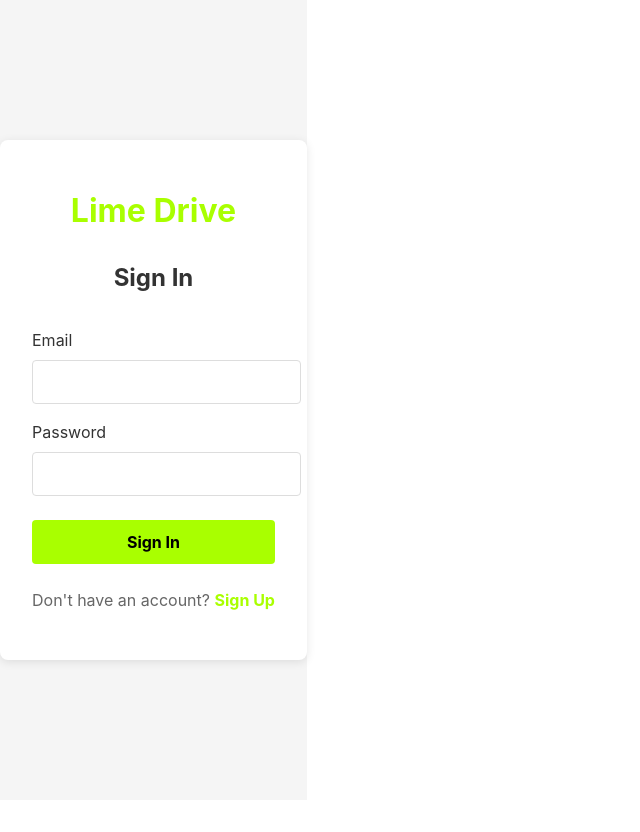
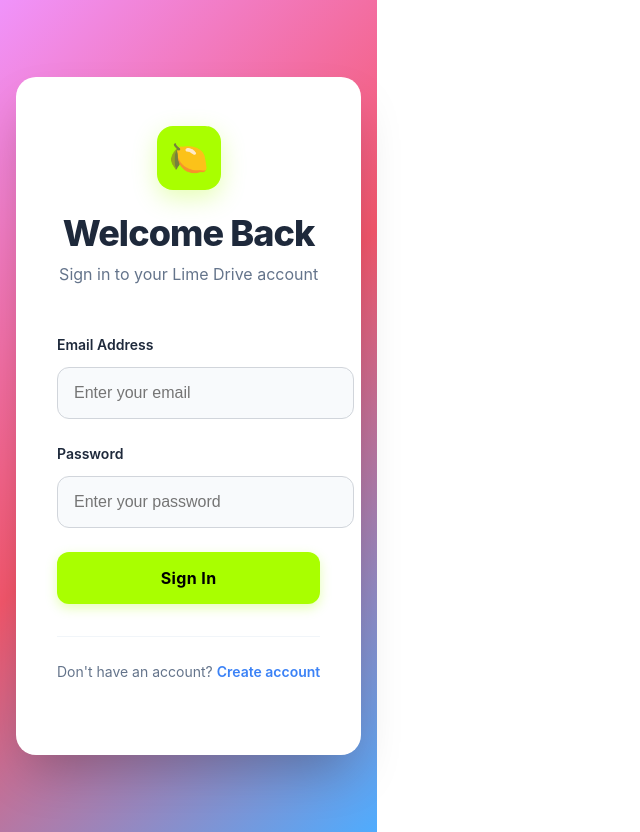
Before and after one commit to KarthikMallareddy/Lime-Drive, a React (Vite) app in the folder LimeDrive/: page /login in a window 1280 px wide. Shown: the whole page, without its empty margins (0-640 px from the left). Before the commit the page ends 800 px from the top, so only its background shows below. Built offline with nearby package versions, Linux system fonts and the light colour scheme; no server answers.

Commit message:
feat: Modernize Dashboard with professional UI design Complete Login page redesign with modern aesthetics

```diff
--- a/LimeDrive/src/pages/Dashboard.jsx
+++ b/LimeDrive/src/pages/Dashboard.jsx
@@ -18,39 +18,83 @@ export default function Dashboard() {
   return (
     <div style={{
       minHeight: '100vh',
-      backgroundColor: '#f5f5f5',
-      fontFamily: 'Inter, system-ui, Arial'
+      backgroundColor: '#f8fafc',
+      fontFamily: 'Inter, system-ui, -apple-system, BlinkMacSystemFont, sans-serif'
     }}>
       {/* Header */}
       <header style={{
         backgroundColor: 'white',
-        boxShadow: '0 1px 3px rgba(0,0,0,0.1)',
-        padding: '1rem 2rem',
+        boxShadow: '0 1px 3px 0 rgba(0, 0, 0, 0.1), 0 1px 2px 0 rgba(0, 0, 0, 0.06)',
+        padding: '1.5rem 2rem',
         display: 'flex',
         justifyContent: 'space-between',
-        alignItems: 'center'
+        alignItems: 'center',
+        borderBottom: '1px solid #e0e7ff'
       }}>
+        <div style={{ display: 'flex', alignItems: 'center', gap: '0.75rem' }}>
+          <div style={{
+            width: '32px',
+            height: '32px',
+            backgroundColor: '#A9FF00',
+            borderRadius: '8px',
+            display: 'flex',
+            alignItems: 'center',
+            justifyContent: 'center',
+            fontSize: '1.25rem'
+          }}>
+            🍋
+          </div>
           <h1 style={{
-          color: '#A9FF00',
+            color: '#1e293b',
             margin: 0,
-          fontSize: '1.5rem'
+            fontSize: '1.75rem',
+            fontWeight: '700',
+            letterSpacing: '-0.025em'
           }}>
             Lime Drive
           </h1>
+        </div>
 
-        <div style={{ display: 'flex', alignItems: 'center', gap: '1rem' }}>
-          <span style={{ color: '#666' }}>
+        <div style={{ display: 'flex', alignItems: 'center', gap: '1.5rem' }}>
+          <div style={{ display: 'flex', alignItems: 'center', gap: '0.75rem' }}>
+            <div style={{
+              width: '32px',
+              height: '32px',
+              backgroundColor: '#3b82f6',
+              borderRadius: '50%',
+              display: 'flex',
+              alignItems: 'center',
+              justifyContent: 'center',
+              fontSize: '0.875rem',
+              fontWeight: '600',
+              color: 'white'
+            }}>
+              {user?.email?.[0]?.toUpperCase() || 'U'}
+            </div>
+            <span style={{ color: '#64748b', fontSize: '0.875rem', fontWeight: '500' }}>
               {user?.email}
             </span>
+          </div>
           <button
             onClick={handleSignOut}
             style={{
               backgroundColor: 'transparent',
-              border: '1px solid #ddd',
-              padding: '0.5rem 1rem',
-              borderRadius: '4px',
+              border: '1px solid #d1d5db',
+              padding: '0.625rem 1.25rem',
+              borderRadius: '8px',
               cursor: 'pointer',
-              color: '#666'
+              color: '#64748b',
+              fontSize: '0.875rem',
+              fontWeight: '500',
+              transition: 'all 0.2s ease-in-out'
+            }}
+            onMouseEnter={(e) => {
+              e.target.style.backgroundColor = '#f8fafc'
+              e.target.style.borderColor = '#9ca3af'
+            }}
+            onMouseLeave={(e) => {
+              e.target.style.backgroundColor = 'transparent'
+              e.target.style.borderColor = '#d1d5db'
             }}
           >
             Sign Out
@@ -59,30 +103,42 @@ export default function Dashboard() {
       </header>
 
       {/* Main Content */}
-      <main style={{ padding: '2rem' }}>
+      <main style={{
+        padding: '2rem',
+        maxWidth: '1200px',
+        margin: '0 auto'
+      }}>
         <div style={{
           backgroundColor: 'white',
-          borderRadius: '8px',
-          padding: '2rem',
-          boxShadow: '0 1px 3px rgba(0,0,0,0.1)'
+          borderRadius: '16px',
+          padding: '2.5rem',
+          boxShadow: '0 1px 3px 0 rgba(0, 0, 0, 0.1), 0 1px 2px 0 rgba(0, 0, 0, 0.06)',
+          border: '1px solid #e0e7ff'
         }}>
+          <div style={{ marginBottom: '3rem' }}>
             <h2 style={{
               marginTop: 0,
               marginBottom: '1rem',
-            color: '#333'
+              color: '#1e293b',
+              fontSize: '2rem',
+              fontWeight: '700',
+              letterSpacing: '-0.025em'
             }}>
               Welcome to your Drive
             </h2>
 
             <p style={{
-            color: '#666',
-            marginBottom: '2rem'
+              color: '#64748b',
+              marginBottom: 0,
+              fontSize: '1.125rem',
+              lineHeight: '1.75'
             }}>
-            Your personal cloud storage is ready. Upload and manage your files securely.
+              Your personal cloud storage is ready. Upload and manage your files securely with advanced organization features.
             </p>
+          </div>
 
           {/* File Upload */}
-          <div style={{ marginBottom: '2rem' }}>
+          <div style={{ marginBottom: '2.5rem' }}>
             <UploadBox
               currentFolderId={currentFolderId}
               onUploadSuccess={() => setRefreshFiles(prev => prev + 1)}
--- a/LimeDrive/src/pages/Login.jsx
+++ b/LimeDrive/src/pages/Login.jsx
@@ -32,54 +32,90 @@ export default function Login() {
       display: 'flex',
       alignItems: 'center',
       justifyContent: 'center',
-      backgroundColor: '#f5f5f5',
-      fontFamily: 'Inter, system-ui, Arial'
+      backgroundColor: 'linear-gradient(135deg, #667eea 0%, #764ba2 100%)',
+      backgroundImage: 'linear-gradient(135deg, #f093fb 0%, #f5576c 50%, #4facfe 100%)',
+      fontFamily: 'Inter, system-ui, -apple-system, BlinkMacSystemFont, sans-serif',
+      padding: '1rem'
     }}>
       <div style={{
         backgroundColor: 'white',
-        padding: '2rem',
-        borderRadius: '8px',
-        boxShadow: '0 2px 10px rgba(0,0,0,0.1)',
+        padding: '3rem 2.5rem',
+        borderRadius: '20px',
+        boxShadow: '0 25px 50px -12px rgba(0, 0, 0, 0.25)',
         width: '100%',
-        maxWidth: '400px'
+        maxWidth: '420px',
+        border: '1px solid rgba(255, 255, 255, 0.1)',
+        backdropFilter: 'blur(16px)'
       }}>
+        <div style={{ textAlign: 'center', marginBottom: '3rem' }}>
+          <div style={{
+            width: '64px',
+            height: '64px',
+            backgroundColor: '#A9FF00',
+            borderRadius: '16px',
+            display: 'flex',
+            alignItems: 'center',
+            justifyContent: 'center',
+            fontSize: '2rem',
+            margin: '0 auto 1.5rem',
+            boxShadow: '0 8px 25px rgba(169, 255, 0, 0.3)'
+          }}>
+            🍋
+          </div>
           <h1 style={{
-          color: '#A9FF00',
-          textAlign: 'center',
-          marginBottom: '2rem',
-          fontSize: '2rem'
+            color: '#1e293b',
+            margin: '0 0 0.5rem 0',
+            fontSize: '2.25rem',
+            fontWeight: '800',
+            letterSpacing: '-0.025em'
           }}>
-          Lime Drive
+            Welcome Back
           </h1>
+          <p style={{
+            color: '#64748b',
+            fontSize: '1rem',
+            margin: 0
+          }}>
+            Sign in to your Lime Drive account
+          </p>
+        </div>
 
-        <h2 style={{
-          textAlign: 'center',
-          marginBottom: '2rem',
-          color: '#333'
-        }}>
-          Sign In
-        </h2>
-
-        <form onSubmit={handleSubmit}>
-          <div style={{ marginBottom: '1rem' }}>
+        <form onSubmit={handleSubmit} style={{ marginBottom: '2rem' }}>
+          <div style={{ marginBottom: '1.5rem' }}>
             <label style={{
               display: 'block',
-              marginBottom: '0.5rem',
-              color: '#333'
+              marginBottom: '0.75rem',
+              color: '#1e293b',
+              fontSize: '0.875rem',
+              fontWeight: '600'
             }}>
-              Email
+              Email Address
             </label>
             <input
               type="email"
               value={email}
               onChange={(e) => setEmail(e.target.value)}
               required
+              placeholder="Enter your email"
               style={{
                 width: '100%',
-                padding: '0.75rem',
-                border: '1px solid #ddd',
-                borderRadius: '4px',
-                fontSize: '1rem'
+                padding: '1rem',
+                border: '1px solid #d1d5db',
+                borderRadius: '12px',
+                fontSize: '1rem',
+                outline: 'none',
+                transition: 'all 0.2s ease-in-out',
+                backgroundColor: '#f8fafc'
+              }}
+              onFocus={(e) => {
+                e.target.style.borderColor = '#3b82f6'
+                e.target.style.backgroundColor = '#ffffff'
+                e.target.style.boxShadow = '0 0 0 3px rgba(59, 130, 246, 0.1)'
+              }}
+              onBlur={(e) => {
+                e.target.style.borderColor = '#d1d5db'
+                e.target.style.backgroundColor = '#f8fafc'
+                e.target.style.boxShadow = 'none'
               }}
             />
           </div>
@@ -87,8 +123,10 @@ export default function Login() {
           <div style={{ marginBottom: '1.5rem' }}>
             <label style={{
               display: 'block',
-              marginBottom: '0.5rem',
-              color: '#333'
+              marginBottom: '0.75rem',
+              color: '#1e293b',
+              fontSize: '0.875rem',
+              fontWeight: '600'
             }}>
               Password
             </label>
@@ -97,25 +135,45 @@ export default function Login() {
               value={password}
               onChange={(e) => setPassword(e.target.value)}
               required
+              placeholder="Enter your password"
               style={{
                 width: '100%',
-                padding: '0.75rem',
-                border: '1px solid #ddd',
-                borderRadius: '4px',
-                fontSize: '1rem'
+                padding: '1rem',
+                border: '1px solid #d1d5db',
+                borderRadius: '12px',
+                fontSize: '1rem',
+                outline: 'none',
+                transition: 'all 0.2s ease-in-out',
+                backgroundColor: '#f8fafc'
+              }}
+              onFocus={(e) => {
+                e.target.style.borderColor = '#3b82f6'
+                e.target.style.backgroundColor = '#ffffff'
+                e.target.style.boxShadow = '0 0 0 3px rgba(59, 130, 246, 0.1)'
+              }}
+              onBlur={(e) => {
+                e.target.style.borderColor = '#d1d5db'
+                e.target.style.backgroundColor = '#f8fafc'
+                e.target.style.boxShadow = 'none'
               }}
             />
           </div>
 
           {error && (
             <div style={{
-              backgroundColor: '#fee',
-              border: '1px solid #fcc',
-              color: '#c33',
-              padding: '0.75rem',
-              borderRadius: '4px',
-              marginBottom: '1rem'
+              backgroundColor: '#fef2f2',
+              border: '1px solid #fecaca',
+              color: '#dc2626',
+              padding: '1rem',
+              borderRadius: '12px',
+              marginBottom: '1.5rem',
+              fontSize: '0.875rem',
+              fontWeight: '500',
+              display: 'flex',
+              alignItems: 'center',
+              gap: '0.5rem'
             }}>
+              <span style={{ fontSize: '1rem' }}>⚠️</span>
               {error}
             </div>
           )}
@@ -125,38 +183,81 @@ export default function Login() {
             disabled={loading}
             style={{
               width: '100%',
-              backgroundColor: '#A9FF00',
+              backgroundColor: loading ? '#9ca3af' : '#A9FF00',
               color: '#000',
               border: 'none',
-              padding: '0.75rem',
-              borderRadius: '4px',
+              padding: '1rem',
+              borderRadius: '12px',
               fontSize: '1rem',
-              fontWeight: 'bold',
+              fontWeight: '700',
               cursor: loading ? 'not-allowed' : 'pointer',
-              opacity: loading ? 0.6 : 1
+              transition: 'all 0.2s ease-in-out',
+              boxShadow: loading ? 'none' : '0 4px 12px rgba(169, 255, 0, 0.3)',
+              transform: loading ? 'none' : 'translateY(0)',
+              letterSpacing: '0.025em'
+            }}
+            onMouseEnter={(e) => {
+              if (!loading) {
+                e.target.style.backgroundColor = '#9ef01a'
+                e.target.style.transform = 'translateY(-2px)'
+                e.target.style.boxShadow = '0 8px 20px rgba(169, 255, 0, 0.4)'
+              }
+            }}
+            onMouseLeave={(e) => {
+              if (!loading) {
+                e.target.style.backgroundColor = '#A9FF00'
+                e.target.style.transform = 'translateY(0)'
+                e.target.style.boxShadow = '0 4px 12px rgba(169, 255, 0, 0.3)'
+              }
             }}
           >
-            {loading ? 'Signing In...' : 'Sign In'}
+            {loading ? (
+              <span style={{ display: 'flex', alignItems: 'center', justifyContent: 'center', gap: '0.5rem' }}>
+                <span style={{ animation: 'spin 1s linear infinite', fontSize: '1rem' }}>⏳</span>
+                Signing In...
+              </span>
+            ) : (
+              'Sign In'
+            )}
           </button>
         </form>
 
+        <div style={{
+          textAlign: 'center',
+          marginTop: '2rem',
+          padding: '1.5rem 0',
+          borderTop: '1px solid #f1f5f9'
+        }}>
           <p style={{
-          textAlign: 'center',
-          marginTop: '1.5rem',
-          color: '#666'
+            color: '#64748b',
+            fontSize: '0.875rem',
+            margin: 0
           }}>
             Don't have an account?{' '}
             <Link
               to="/register"
               style={{
-              color: '#A9FF00',
+                color: '#3b82f6',
                 textDecoration: 'none',
-              fontWeight: 'bold'
+                fontWeight: '600',
+                transition: 'color 0.2s ease-in-out'
               }}
+              onMouseEnter={(e) => e.target.style.color = '#1d4ed8'}
+              onMouseLeave={(e) => e.target.style.color = '#3b82f6'}
             >
-            Sign Up
+              Create account
             </Link>
           </p>
+        </div>
+
+        <style>
+          {`
+            @keyframes spin {
+              from { transform: rotate(0deg); }
+              to { transform: rotate(360deg); }
+            }
+          `}
+        </style>
       </div>
     </div>
   )
```
Lines whose indentation alone changed are shown as unchanged.
